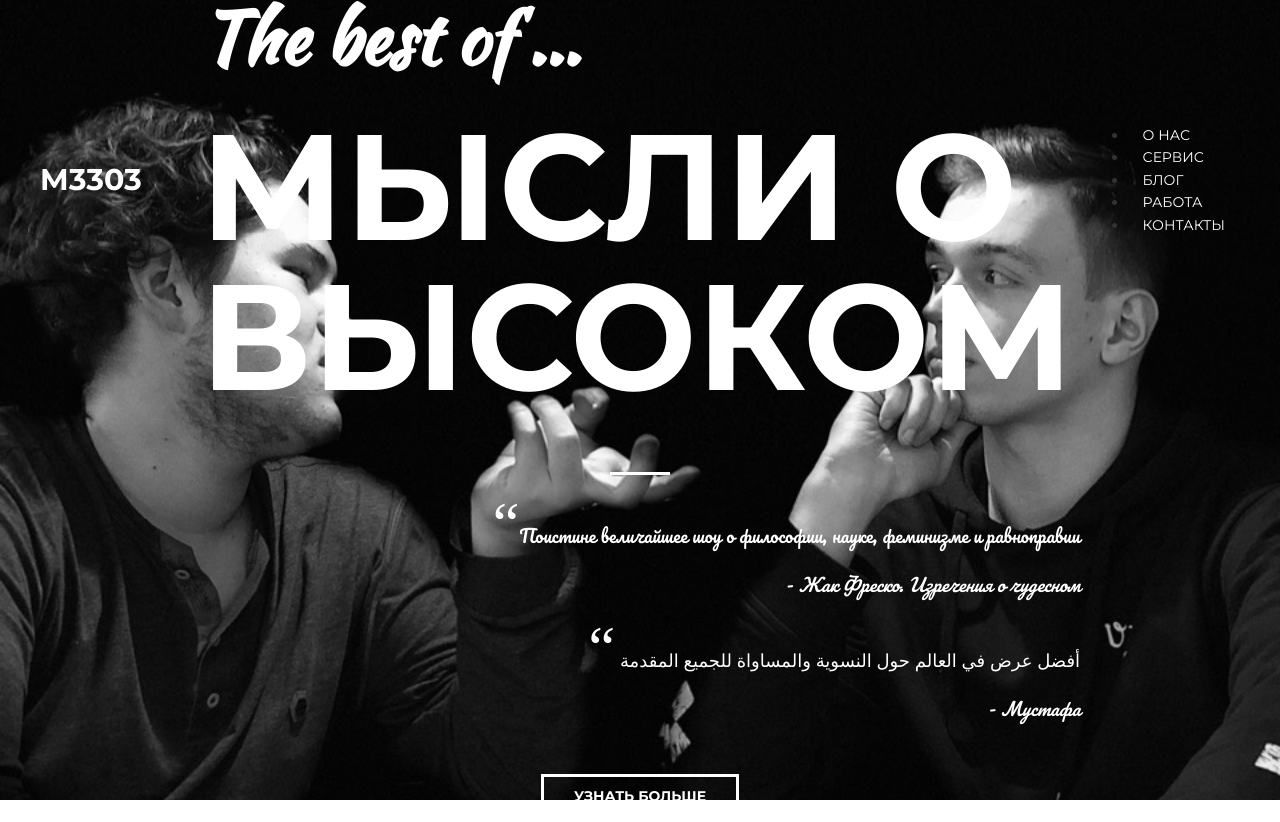
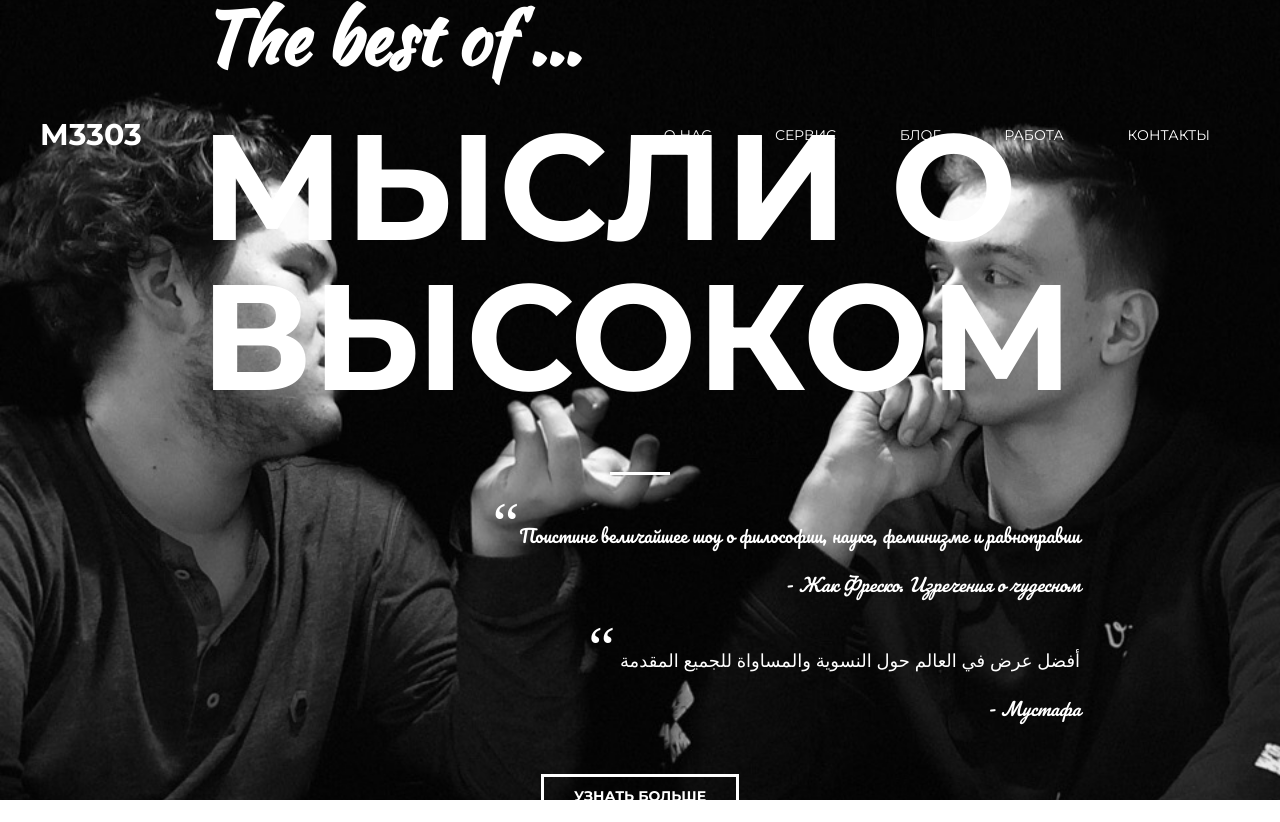
Before and after one commit to YRafael/lab1web, a plain HTML site: page index.html in a window 1280 px wide. Shown: the top 822 px of the page. Drawn offline with Linux system fonts and the light colour scheme; a web font is replaced by a local one.

Commit message:
fix nav bar with ul and li and style reset by previous class;

```diff
--- a/index.html
+++ b/index.html
@@ -19,12 +19,12 @@
                 M3303
             </div>
             <nav class="nav">
-                <ul>
-                    <li><a class="nav-link" href="#">О нас</a></li>
-                    <li><a class="nav-link" href="#">Сервис</a></li>
-                    <li><a class="nav-link" href="#">Блог</a></li>
-                    <li><a class="nav-link" href="#">Работа</a></li>
-                    <li><a class="nav-link" href="#">Контакты</a></li>
+                <ul class="nav">
+                    <li class="nav-link"><a class="nav-link" href="#">О нас</a></li>
+                    <li class="nav-link"><a class="nav-link" href="#">Сервис</a></li>
+                    <li class="nav-link"><a class="nav-link" href="#">Блог</a></li>
+                    <li class="nav-link"><a class="nav-link" href="#">Работа</a></li>
+                    <li class="nav-link"><a class="nav-link" href="#">Контакты</a></li>
                 </ul>
             </nav>
         </div>
```
